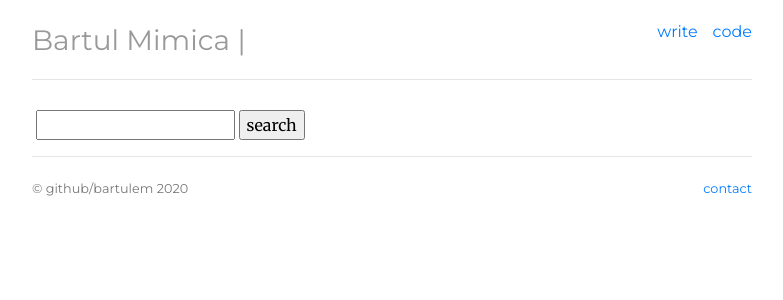
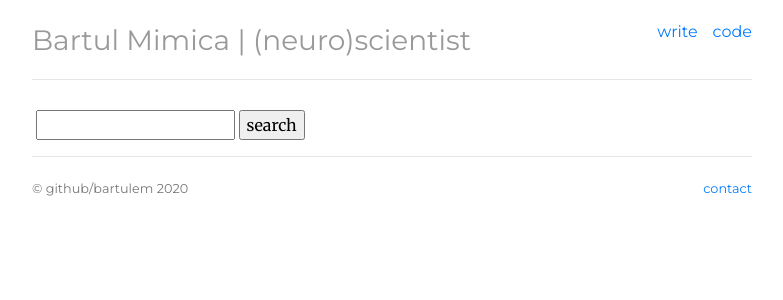
Before and after one commit to bartulem/bartulem.github.io, a Jekyll site: the page built from search.html, in a window 1280 px wide. Shown: the top 300 px of the page, without its empty margins (248-1031 px from the left). Built offline with Jekyll 4.4.1, drawn with Linux system fonts in a browser that asks for light colours; comment, search, counter and statistics services are not loaded.

Commit message:
add search engine step19

```diff
--- a/search.html
+++ b/search.html
@@ -1,5 +1,9 @@
 ---
 layout: search
+title: bartulem
+description: (neuro)scientist
+category: (neuro)scientist
+tag: (neuro)scientist
 ---
 <form action="/search.html" method="get">
   <label for="search-box"></label>
```
